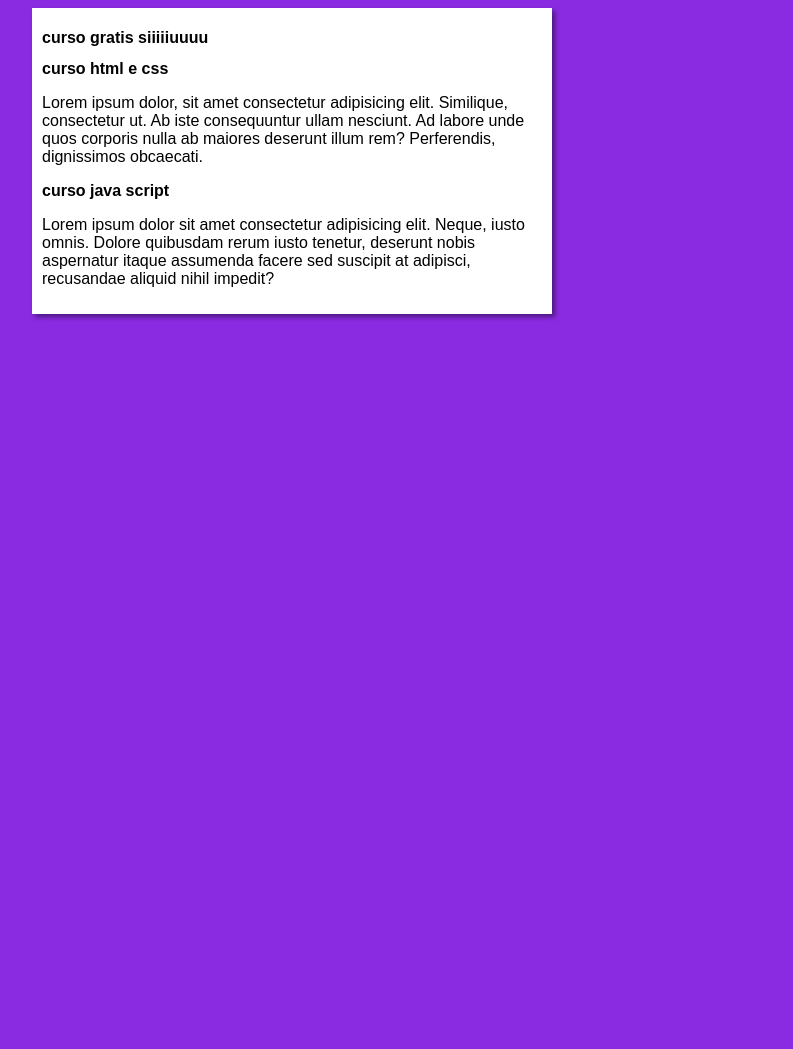
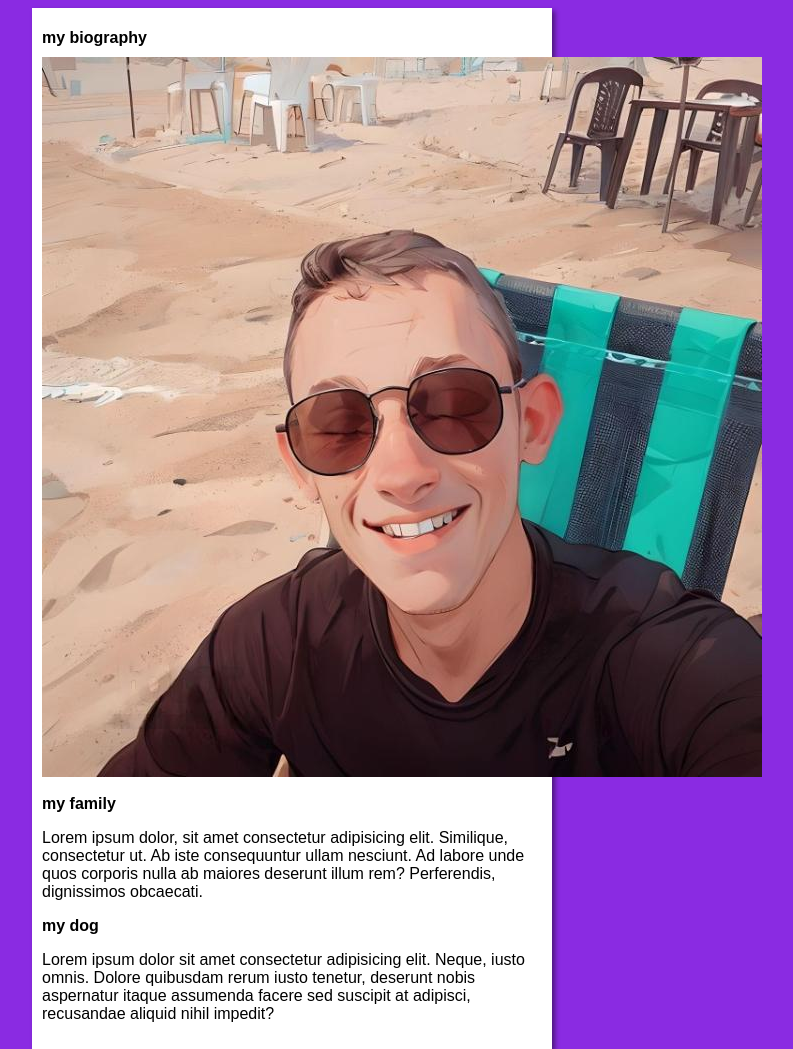
Before and after one commit to VitorTrevizani/projeto-site, a plain HTML site: page index.html in a window 1280 px wide. Shown: the top 1049 px of the page, without its empty margins (348-1141 px from the left). Before the commit the page ends 800 px from the top, so only its background shows below. Drawn offline with Linux system fonts and the light colour scheme.

Commit message:
criei o site kkk

```diff
--- a/index.html
+++ b/index.html
@@ -3,20 +3,21 @@
 <head>
     <meta charset="UTF-8">
     <meta name="viewport" content="width=device-width, initial-scale=1.0">
-    <title>titulo do site</title>
+    <title>vitor trevizani biography</title>
     <link rel="stylesheet" href="estilos/style.css">
 </head>
 <body>
    <main>
        <header>
-           <h1>curso gratis siiiiiuuuu</h1>
+           <h1>my biography</h1>
+           <img src="imagens/WhatsApp_Image_2024-08-30_at_6.08.55_PM-fotor-ai-art-effects-20240830181454-transformed.jpeg" alt="">
        </header>
        <article>
-        <h2>curso html e css</h2>
+        <h2>my family</h2>
         <p>Lorem ipsum dolor, sit amet consectetur adipisicing elit. Similique, consectetur ut. Ab iste consequuntur ullam nesciunt. Ad labore unde quos corporis nulla ab maiores deserunt illum rem? Perferendis, dignissimos obcaecati.</p>
        </article>
        <article>
-        <h2>curso java script</h2>
+        <h2>my dog</h2>
         <p>Lorem ipsum dolor sit amet consectetur adipisicing elit. Neque, iusto omnis. Dolore quibusdam rerum iusto tenetur, deserunt nobis aspernatur itaque assumenda facere sed suscipit at adipisci, recusandae aliquid nihil impedit?</p>
        </article>
    </main>
```
Also changed, not shown: imagens/WhatsApp_Image_2024-08-30_at_6.08.55_PM-fotor-ai-art-effects-20240830181454-transformed.jpeg (added).
